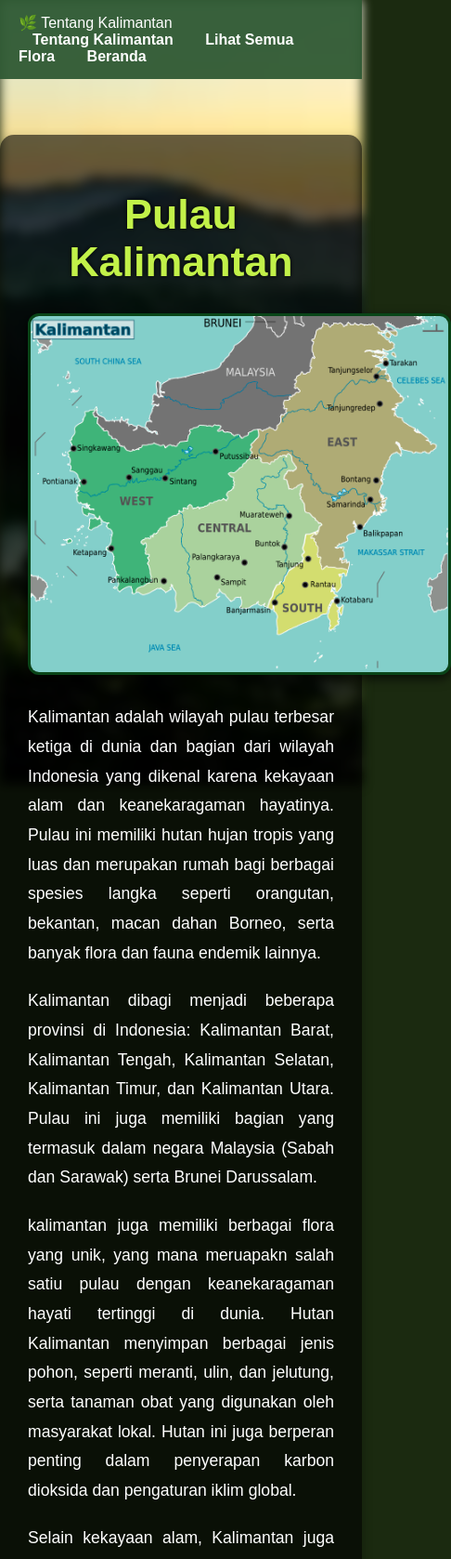
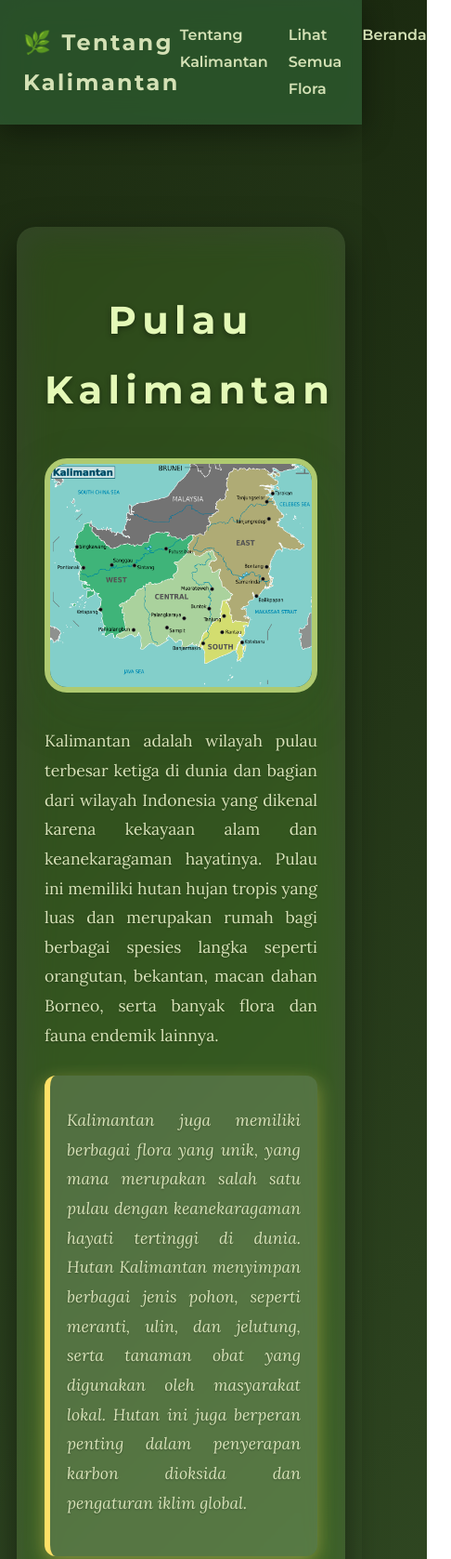
Before and after one commit to Andromeda-HD/UAS_Keanekaragaman-Hayati, a plain HTML site: page tentang.html in a window 390 px wide. Shown: the top 1677 px of the page at 93% size, 486 px wide, since content can reach past the window. Drawn offline with Linux system fonts and the light colour scheme.

Commit message:
Add files via upload

```diff
--- a/tentang.html
+++ b/tentang.html
@@ -2,96 +2,182 @@
 <html lang="id">
 <head>
 <meta charset="UTF-8" />
-  <meta name="viewport" content="width=device-width, initial-scale=1.0"/>
-  <title>Tentang Kalimantan</title>
+<meta name="viewport" content="width=device-width, initial-scale=1" />
+<title>Tentang Kalimantan - Desain Keren</title>
+
+<!-- Google Fonts -->
+<link href="https://fonts.googleapis.com/css2?family=Lora:ital,wght@0,400;0,700;1,400&family=Montserrat:wght@600;700&display=swap" rel="stylesheet">
+
 <style>
+  *, *::before, *::after {
+    box-sizing: border-box;
+  }
+
   body {
     margin: 0;
-      font-family: Arial, sans-serif;
-      color: #fff;
-      background-color: #1b2a10;
+    background: linear-gradient(135deg, #1b2a10 0%, #3c5a2d 100%);
+    font-family: 'Lora', serif;
+    color: #eef1e6;
     min-height: 100vh;
-      position: relative;
-    }
-
-    .background-image {
-      position: fixed;
-      top: 0;
-      left: 0;
-      width: 100%;
-      height: 100%;
-      background: url('img/backgroun1.jpg') center center / cover no-repeat fixed;
-      background-size: cover;
-      background-position: center;
-      filter: blur(6px);
-      z-index: -1;
+    line-height: 1.8;
   }
 
   header {
-      background-color: rgba(47, 89, 51, 0.95);
-      color: white;
-      padding: 15px 20px;
+    position: sticky;
+    top: 0;
+    background-color: rgba(47, 89, 51, 0.8);
+    backdrop-filter: saturate(180%) blur(15px);
+    padding: 20px 40px;
     display: flex;
     justify-content: space-between;
     align-items: center;
-      flex-wrap: wrap;
-      position: relative;
-      z-index: 1;
+    box-shadow: 0 8px 30px rgba(0,0,0,0.4);
+    z-index: 1000;
   }
 
-    header nav a {
-      color: white;
-      margin: 0 15px;
+  .logo {
+    font-family: 'Montserrat', sans-serif;
+    font-weight: 700;
+    font-size: 1.9rem;
+    letter-spacing: 0.12em;
+    user-select: none;
+    color: #d4e1b5;
+  }
+
+  nav {
+    display: flex;
+    gap: 30px;
+  }
+
+  nav a {
+    font-family: 'Montserrat', sans-serif;
+    font-weight: 600;
+    font-size: 1.1rem;
+    color: #d4e1b5;
     text-decoration: none;
-      font-weight: bold;
+    position: relative;
+    padding: 6px 0;
     transition: color 0.3s ease;
   }
 
-    header nav a:hover {
-      color: #ffd700;
+  nav a::after {
+    content: "";
+    position: absolute;
+    left: 0;
+    bottom: -4px;
+    width: 0%;
+    height: 3px;
+    background: #ffe066;
+    border-radius: 4px;
+    transition: width 0.3s ease;
   }
 
-    .container {
+  nav a:hover,
+  nav a:focus {
+    color: #ffe066;
+  }
+
+  nav a:hover::after,
+  nav a:focus::after {
+    width: 100%;
+  }
+
+  main.container {
     max-width: 900px;
-      margin: 60px auto 80px;
-      padding: 30px;
-      background: rgba(0, 0, 0, 0.6);
-      border-radius: 15px;
-      box-shadow: 0 4px 12px rgba(0,0,0,0.3);
-      position: relative;
-      z-index: 1;
-      color: #fff;
+    margin: 140px auto 60px;
+    background: rgba(255 255 255 / 0.1);
+    padding: 45px 55px;
+    border-radius: 24px;
+    box-shadow: 0 16px 40px rgba(0,0,0,0.5);
+    backdrop-filter: saturate(180%) blur(20px);
   }
 
   h1 {
+    font-family: 'Montserrat', sans-serif;
+    font-weight: 700;
+    font-size: 3.5rem;
+    margin-bottom: 48px;
+    color: #e4f9b7;
+    letter-spacing: 0.15em;
     text-align: center;
-      color: #c2f149;
-      margin-bottom: 30px;
-      font-size: 2.8rem;
-      text-shadow: 0 0 5px #000000;
+    text-shadow: 0 2px 6px rgba(0,0,0,0.4);
   }
 
-    .kalimantan-img {
+  img.kalimantan-img {
     display: block;
-      margin: 0 auto 30px auto;
-      max-width: 450px;
-      height: auto;
-      border-radius: 12px;
-      box-shadow: 0 4px 12px rgba(0,0,0,0.7);
-      border: 3px solid #094518;
+    max-width: 480px;
+    width: 100%;
+    margin: 0 auto 50px;
+    border-radius: 24px;
+    box-shadow: 0 22px 60px rgba(47, 89, 51, 0.15);
+    border: 6px solid #afca70;
+    transition: transform 0.3s ease, box-shadow 0.3s ease;
+  }
+
+  img.kalimantan-img:hover {
+    transform: scale(1.06) rotate(1deg);
+    box-shadow: 0 32px 80px rgba(70, 140, 50, 0.85);
   }
 
   p {
-      line-height: 1.8;
+    font-size: 1.3rem;
+    margin-bottom: 36px;
+    color: #d9e3b9;
+    text-align: justify;
+    text-shadow: 0 1px 2px rgba(0,0,0,0.3);
+  }
+
+  /* Highlight box untuk paragraf penting */
+  .highlight-box {
+    background: rgba(255 255 255 / 0.15);
+    border-left: 6px solid #ffe066;
+    padding: 18px 24px;
+    margin-bottom: 48px;
+    font-style: italic;
+    color: #fff8cc;
+    box-shadow: 0 6px 20px rgba(255 224 102 / 0.4);
+    border-radius: 12px;
+  }
+
+  @media (max-width: 720px) {
+    header {
+      padding: 18px 25px;
+    }
+    .logo {
+      font-size: 1.5rem;
+      letter-spacing: 0.1em;
+    }
+    nav {
+      gap: 22px;
+    }
+    nav a {
+      font-size: 1rem;
+    }
+    main.container {
+      margin: 110px 18px 50px;
+      padding: 35px 30px;
+      border-radius: 20px;
+    }
+    h1 {
+      font-size: 2.6rem;
+      margin-bottom: 36px;
+    }
+    img.kalimantan-img {
+      margin-bottom: 36px;
+      max-width: 100%;
+    }
+    p {
       font-size: 1.1rem;
-      margin-bottom: 20px;
-      text-align: justify;
+      margin-bottom: 28px;
+    }
+    .highlight-box {
+      margin-bottom: 36px;
+      padding: 14px 18px;
+    }
   }
 </style>
 </head>
 <body>
-
-  <div class="background-image"></div>
 
 <header>
   <div class="logo">🌿 Tentang Kalimantan</div>
@@ -102,21 +188,22 @@
   </nav>
 </header>
 
-  <div class="container">
+<main class="container" role="main">
   <h1>Pulau Kalimantan</h1>
-    <!-- Gambar Kalimantan -->
   <img src="img/kalimantan.png" alt="Peta Kalimantan" class="kalimantan-img" />
 
   <p>
     Kalimantan adalah wilayah pulau terbesar ketiga di dunia dan bagian dari wilayah Indonesia yang dikenal karena kekayaan alam dan keanekaragaman hayatinya. Pulau ini memiliki hutan hujan tropis yang luas dan merupakan rumah bagi berbagai spesies langka seperti orangutan, bekantan, macan dahan Borneo, serta banyak flora dan fauna endemik lainnya.
   </p>
 
+  <div class="highlight-box">
+    <p>
+      Kalimantan juga memiliki berbagai flora yang unik, yang mana merupakan salah satu pulau dengan keanekaragaman hayati tertinggi di dunia. Hutan Kalimantan menyimpan berbagai jenis pohon, seperti meranti, ulin, dan jelutung, serta tanaman obat yang digunakan oleh masyarakat lokal. Hutan ini juga berperan penting dalam penyerapan karbon dioksida dan pengaturan iklim global.
+    </p>
+  </div>
+
   <p>
     Kalimantan dibagi menjadi beberapa provinsi di Indonesia: Kalimantan Barat, Kalimantan Tengah, Kalimantan Selatan, Kalimantan Timur, dan Kalimantan Utara. Pulau ini juga memiliki bagian yang termasuk dalam negara Malaysia (Sabah dan Sarawak) serta Brunei Darussalam.
-    </p>
-
-    <p>
-      kalimantan juga memiliki berbagai flora yang unik, yang mana meruapakn salah satiu pulau dengan keanekaragaman hayati tertinggi di dunia. Hutan Kalimantan menyimpan berbagai jenis pohon, seperti meranti, ulin, dan jelutung, serta tanaman obat yang digunakan oleh masyarakat lokal. Hutan ini juga berperan penting dalam penyerapan karbon dioksida dan pengaturan iklim global.
   </p>
 
   <p>
@@ -126,7 +213,7 @@
   <p>
     Dengan potensi luar biasa ini, Kalimantan menjadi fokus penting dalam upaya pelestarian alam, pendidikan lingkungan, dan pengembangan berkelanjutan di Indonesia dan dunia.
   </p>
-  </div>
+</main>
 
 </body>
 </html>
```
Also changed, not shown: data_fauna.html (+26 -17 lines), index.html (+193 -68 lines). Lines whose indentation alone changed are shown as unchanged.
